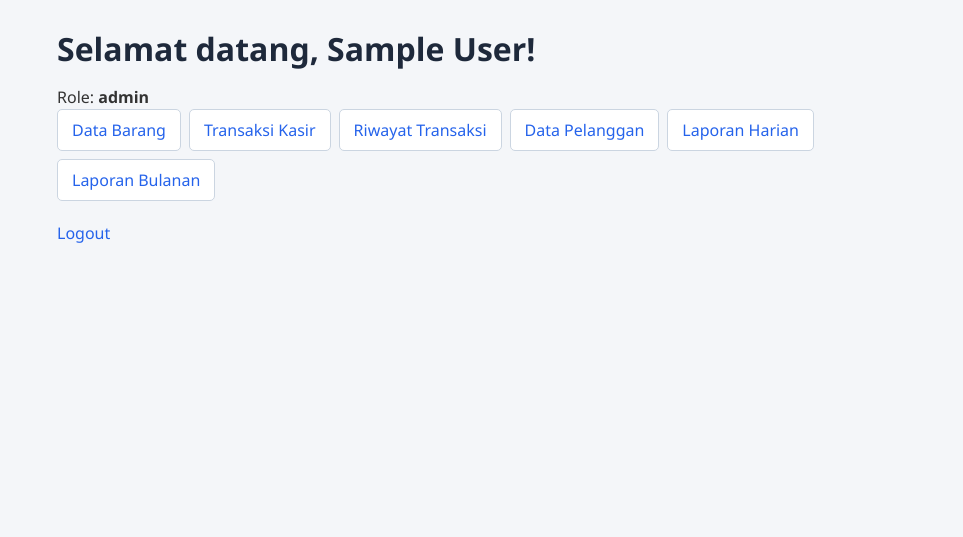
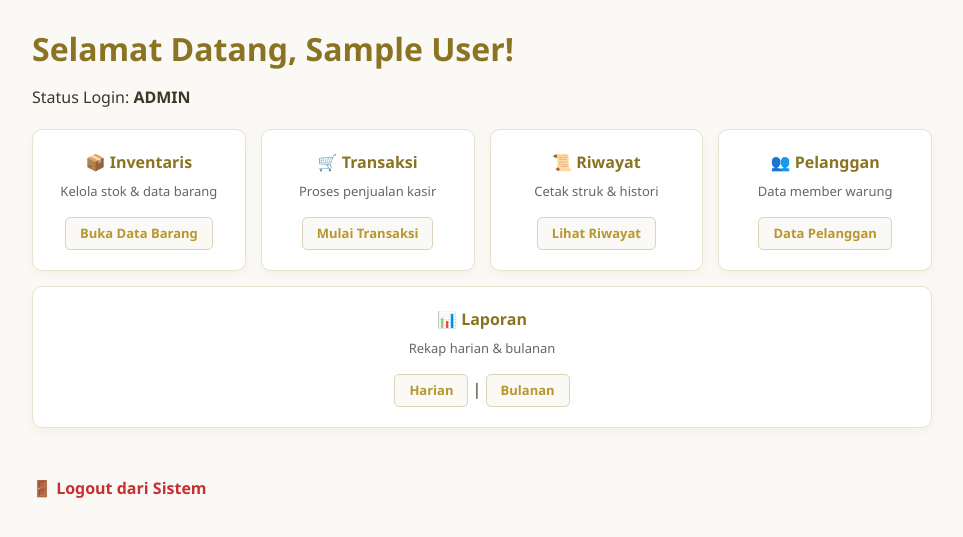
Before and after one commit to rijffput-a11y/warung-abc, a PHP site: page /dashboard.php in a window 1280 px wide. Shown: the top 537 px of the page, without its empty margins (158-1121 px from the left). Run offline with PHP 8.4, Linux system fonts and the light colour scheme; the visitor is signed in with stand-in values (Sample User, id 1).

Commit message:
UBAH STYLE DLL

```diff
--- a/dashboard.php
+++ b/dashboard.php
@@ -9,23 +9,44 @@ include 'includes/cek_session.php';
     <link rel="stylesheet" type="text/css" href="style.css">
 </head>
 <body>
-    <h1>Selamat datang, <?php echo $_SESSION['nama_lengkap']; ?>!</h1>
-    <p>Role: <strong><?php echo $_SESSION['role']; ?></strong></p>
+    <h1>Selamat Datang, <?php echo $_SESSION['nama_lengkap']; ?>!</h1>
+    <p>Status Login: <strong><?php echo strtoupper($_SESSION['role']); ?></strong></p>
 
-    <ul>
+    <div class="card-container">
         <?php if ($_SESSION['role'] == 'admin' || $_SESSION['role'] == 'gudang') { ?>
-            <li><a href="data_barang.php">Data Barang</a></li>
+            <div class="card">
+                <h3>📦 Inventaris</h3>
+                <p>Kelola stok & data barang</p>
+                <a href="data_barang.php">Buka Data Barang</a>
+            </div>
         <?php } ?>
 
         <?php if ($_SESSION['role'] == 'admin' || $_SESSION['role'] == 'kasir') { ?>
-            <li><a href="transaksi.php">Transaksi Kasir</a></li>
-            <li><a href="riwayat_transaksi.php">Riwayat Transaksi</a></li>
-            <li><a href="data_pelanggan.php">Data Pelanggan</a></li>
-            <li><a href="laporan_harian.php">Laporan Harian</a></li>
-            <li><a href="laporan_bulanan.php">Laporan Bulanan</a></li>
+            <div class="card">
+                <h3>🛒 Transaksi</h3>
+                <p>Proses penjualan kasir</p>
+                <a href="transaksi.php">Mulai Transaksi</a>
+            </div>
+            <div class="card">
+                <h3>📜 Riwayat</h3>
+                <p>Cetak struk & histori</p>
+                <a href="riwayat_transaksi.php">Lihat Riwayat</a>
+            </div>
+            <div class="card">
+                <h3>👥 Pelanggan</h3>
+                <p>Data member warung</p>
+                <a href="data_pelanggan.php">Data Pelanggan</a>
+            </div>
+            <div class="card">
+                <h3>📊 Laporan</h3>
+                <p>Rekap harian & bulanan</p>
+                <a href="laporan_harian.php">Harian</a> |
+                <a href="laporan_bulanan.php">Bulanan</a>
+            </div>
         <?php } ?>
-    </ul>
+    </div>
 
-    <p><a href="logout.php">Logout</a></p>
+    <br><br>
+    <p><a href="logout.php" style="color:#c53030;">🚪 Logout dari Sistem</a></p>
 </body>
 </html>
--- a/index.php
+++ b/index.php
@@ -1,9 +1,8 @@
 <?php
 // index.php
 header('Location: login.php');
-<<<<<<< HEAD
+
 exit;
-=======
+
 exit;
 ?>
->>>>>>> d28c6cc0a801a4f3f5014f87350c57c95b381502
--- a/style.css
+++ b/style.css
@@ -1,29 +1,38 @@
-/* style.css */
+/* style.css - Full Code (Emas & Putih Elegan) */
 * { box-sizing: border-box; margin: 0; padding: 0; font-family: 'Segoe UI', sans-serif; }
-body { background: #f4f6f9; color: #333; padding: 25px; line-height: 1.5; max-width: 900px; margin: 0 auto; }
+body { background: #faf9f6; color: #3b3626; padding: 25px; max-width: 950px; margin: 0 auto; line-height: 1.5; }
 
-h1, h2, h3 { color: #1e293b; margin-bottom: 12px; }
-a { color: #2563eb; text-decoration: none; font-weight: 500; }
-a:hover { text-decoration: underline; }
+/* Judul & Link */
+h1, h2, h3 { color: #8a7322; margin-bottom: 12px; }
+a { color: #b8972e; text-decoration: none; font-weight: 600; }
+a:hover { color: #735f18; text-decoration: underline; }
 
-ul { list-style: none; margin-bottom: 20px; display: flex; gap: 8px; flex-wrap: wrap; }
-ul li { background: #fff; padding: 8px 14px; border-radius: 5px; border: 1px solid #cbd5e1; }
+/* Layout Cards Dashboard */
+.card-container { display: flex; gap: 15px; flex-wrap: wrap; margin-top: 20px; }
+.card { background: #ffffff; border: 1px solid #e8e2ce; border-radius: 10px; padding: 20px; flex: 1 1 200px; box-shadow: 0 4px 10px rgba(184,151,46,0.08); text-align: center; }
+.card h3 { margin-bottom: 8px; font-size: 16px; }
+.card p { font-size: 13px; color: #666; margin-bottom: 10px; }
+.card a { display: inline-block; margin-top: 5px; background: #faf9f6; padding: 6px 14px; border-radius: 5px; border: 1px solid #dcd4b8; font-size: 13px; }
 
-form { background: #fff; padding: 20px; border-radius: 8px; max-width: 480px; border: 1px solid #cbd5e1; margin-bottom: 20px; }
+/* Form & Input */
+form { background: #ffffff; padding: 22px; border-radius: 10px; border: 1px solid #eee8d5; max-width: 480px; box-shadow: 0 4px 12px rgba(184,151,46,0.06); margin-bottom: 20px; }
 input[type="text"], input[type="password"], input[type="number"], input[type="date"], input[type="month"], select {
-    width: 100%; padding: 8px; margin: 6px 0 14px; border: 1px solid #cbd5e1; border-radius: 4px; outline: none;
+    width: 100%; padding: 9px 12px; margin: 6px 0 14px; border: 1px solid #dcd4b8; border-radius: 6px; background: #fffdfa; outline: none;
 }
-input:focus, select:focus { border-color: #2563eb; }
+input:focus, select:focus { border-color: #c9a432; box-shadow: 0 0 5px rgba(201,164,50,0.3); }
 
+/* Tombol Emas */
 input[type="submit"], button {
-    background: #2563eb; color: #fff; border: none; padding: 8px 14px; border-radius: 4px; font-weight: 600; cursor: pointer;
+    background: linear-gradient(135deg, #d4af37, #aa8c2c); color: #ffffff; border: none; padding: 10px 18px; border-radius: 6px; font-weight: 600; cursor: pointer; transition: 0.2s;
 }
-input[type="submit"]:hover, button:hover { background: #1d4ed8; }
+input[type="submit"]:hover, button:hover { background: linear-gradient(135deg, #b8972e, #8a7322); }
 
-table { width: 100%; border-collapse: collapse; background: #fff; border-radius: 6px; overflow: hidden; border: 1px solid #cbd5e1; margin-bottom: 20px; }
-th, td { padding: 10px; text-align: left; border-bottom: 1px solid #f1f5f9; }
-th { background: #0f172a; color: #fff; }
-tr:hover { background: #f8fafc; }
+/* Tabel Data */
+table { width: 100%; border-collapse: collapse; background: #ffffff; border-radius: 8px; overflow: hidden; border: 1px solid #e8e2ce; box-shadow: 0 2px 8px rgba(0,0,0,0.03); margin-bottom: 20px; }
+th, td { padding: 12px 14px; text-align: left; border-bottom: 1px solid #f4f0e4; }
+th { background: #6d5c29; color: #dfc26a; font-weight: 600; }
+tr:hover { background: #fcfbfa; }
 
-p[style*="color:red;"] { background: #fee2e2; color: #991b1b !important; padding: 10px; border-radius: 5px; margin-bottom: 15px; }
+/* Pesan Error & Cetak Struk */
+p[style*="color:red;"] { background: #fff5f5; color: #c53030 !important; padding: 10px 14px; border-radius: 6px; border: 1px solid #feb2b2; margin-bottom: 15px; }
 @media print { button, a { display: none !important; } table { border: 1px solid #000; } }
```
